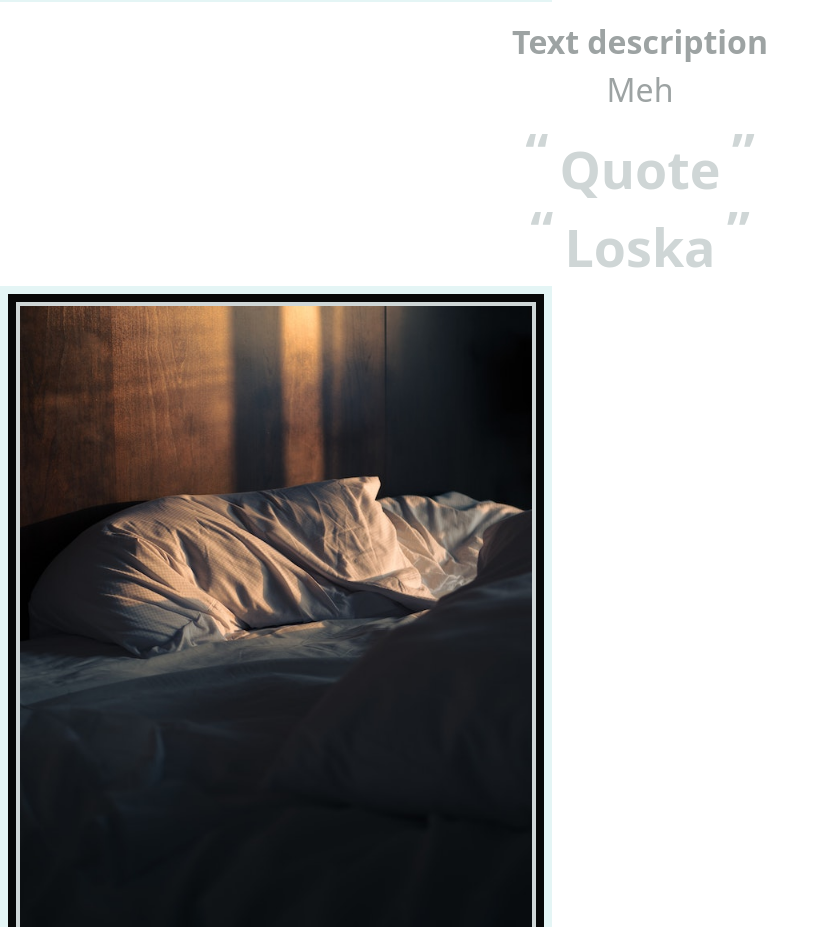
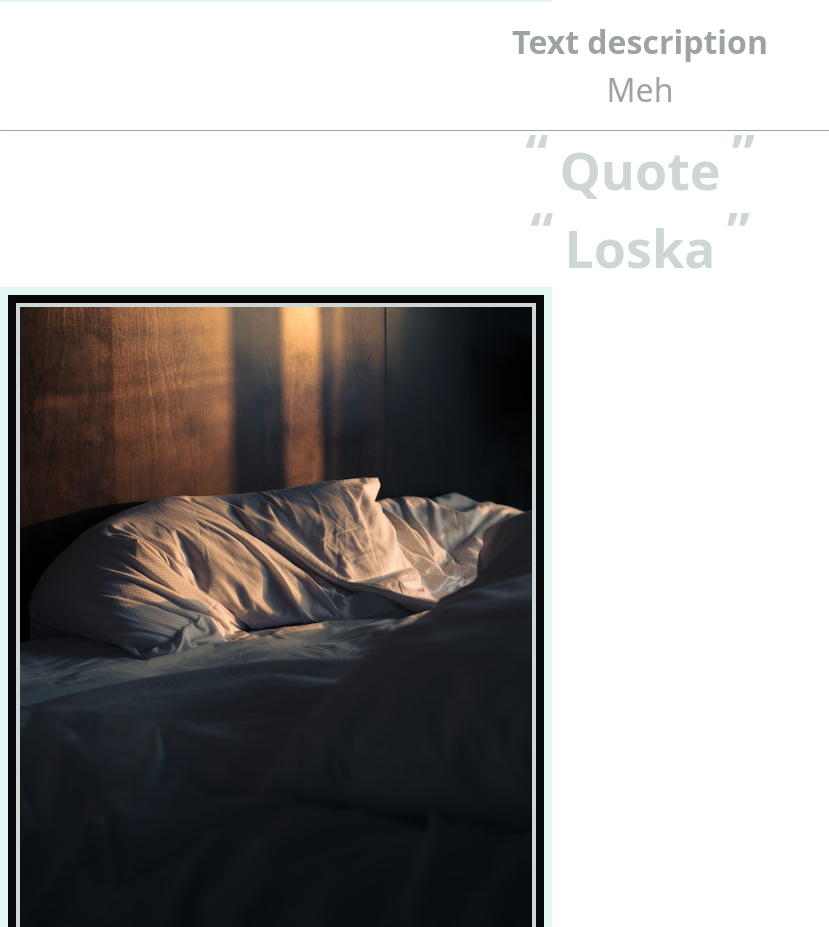
Before and after one commit to adtimokhin/anniversary, a React (Vite) app: page / in a window 1280 px wide. Shown: the part 820-1747 px from the top of the page, without its empty margins (0-829 px from the left). Built offline with nearby package versions, Linux system fonts and the light colour scheme.

Commit message:
Added a new layout component - content separation line

```diff
--- /dev/null
+++ b/src/components/layout/SeparationLine/SeparationLine.jsx
@@ -0,0 +1,20 @@
+import GlowLine from "../../GlowLine/GlowLine";
+
+function SeparationLine() {
+  return (
+    <div className="w-full mh-7 flex justify-center items-center">
+      <div className="w-[80%]">
+        <GlowLine
+          settings={{
+            lineThickness: 1,
+            glowRadius: 43,
+            mainColor: "#9da3a3",
+            highlightColor: "#cfd6d6",
+          }}
+        />
+      </div>
+    </div>
+  );
+}
+
+export default SeparationLine;
--- a/src/pages/EventPage.jsx
+++ b/src/pages/EventPage.jsx
@@ -4,6 +4,8 @@ import EventTitle from "../components/EventTitle/EventTItle";
 import ImageDescription from "../components/ImageDescription/ImageDescription";
 import ImageQuoteLayout from "../components/layout/ImageQuoteLayout/ImageQuoteLayout";
 import QuoteLayout from "../components/layout/QuoteLayout/QuoteLayout";
+import SeparationLine from "../components/layout/SeparationLine/SeparationLine";
+
 
 function EventPage(){
 
@@ -14,6 +16,8 @@ function EventPage(){
             <ImageDescription topText={"Text description"} bottomText={"Meh"}/>
         </div>
 
+        <SeparationLine/>
+
         <QuoteLayout quote="Quote"/>
 
         <ImageQuoteLayout imageUrl={"pexels-phil-desforges-15185102.jpg"} topText="fkfk" bottomText="kkk"quoteText="Loska" imageRight={true}/>
```
